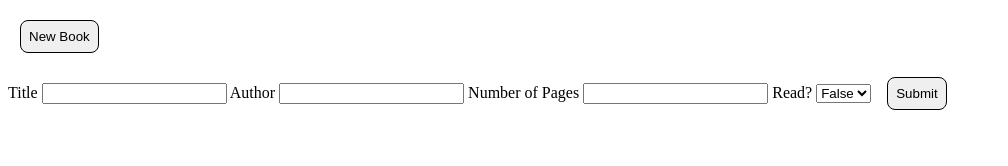
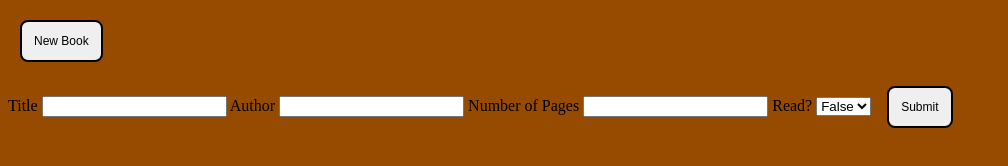
Before and after one commit to Amgad1123/BookManager, a plain HTML site: page index.html in a window 1280 px wide. Both pictures are taken after a click on the button "New Book". Shown: the whole page, without its empty margins (0-1008 px from the left). Drawn offline with Linux system fonts and the light colour scheme.

Commit message:
Updated the UI

```diff
--- a/script.js
+++ b/script.js
@@ -2,16 +2,15 @@ let myLibrary = [];
 const libraryContainer = document.querySelector(".libContainer");
 
 function addChild() {
-  document.getElementById('form1').style.display = 'block';
+  document.getElementById('form1').setAttribute("style", "display: block;")
 }
 
-libraryContainer.setAttribute("style", "display: flex; flex-wrap: wrap; max-width: 800px;");
+libraryContainer.setAttribute("style", "display: flex; flex-wrap: wrap;");
 const btn = document.querySelector('#submit');
 btn.addEventListener("click", btnClick, false);
 
 function btnClick(event) {
   event.preventDefault();
-
   const title = document.querySelector('#title');
   const author = document.querySelector('#author');
   const numpages = document.querySelector('#numpages');
@@ -71,7 +70,7 @@ function displayBooks() {
     const bookCard = document.createElement("div");
     bookCard.classList.add("book-card");
     bookCard.setAttribute("data-id", book.id);
-    bookCard.setAttribute("style", "border: 1px solid black; border-radius: 8px; padding: 8px; margin: 12px; width: 200px;");
+    bookCard.setAttribute("style", "border: 2px solid black; border-radius: 8px; padding: 8px; margin: 12px; width: 200px; background-color: white;");
 
     bookCard.innerHTML = `
       <h3>${book.title}</h3>
--- a/style.css
+++ b/style.css
@@ -1,9 +1,15 @@
+body {
+    background-color: #964b00;
+}
 button {
-    padding: 8px;
+    padding: 12px;
     border-radius: 8px;
-    border: 1px solid black;
-    margin: 12px
+    border: 2px solid black;
+    margin: 12px;
+    font-size: 12px;
+    font-weight: 200;
 }
+
 
 form {
     display: none;
```
